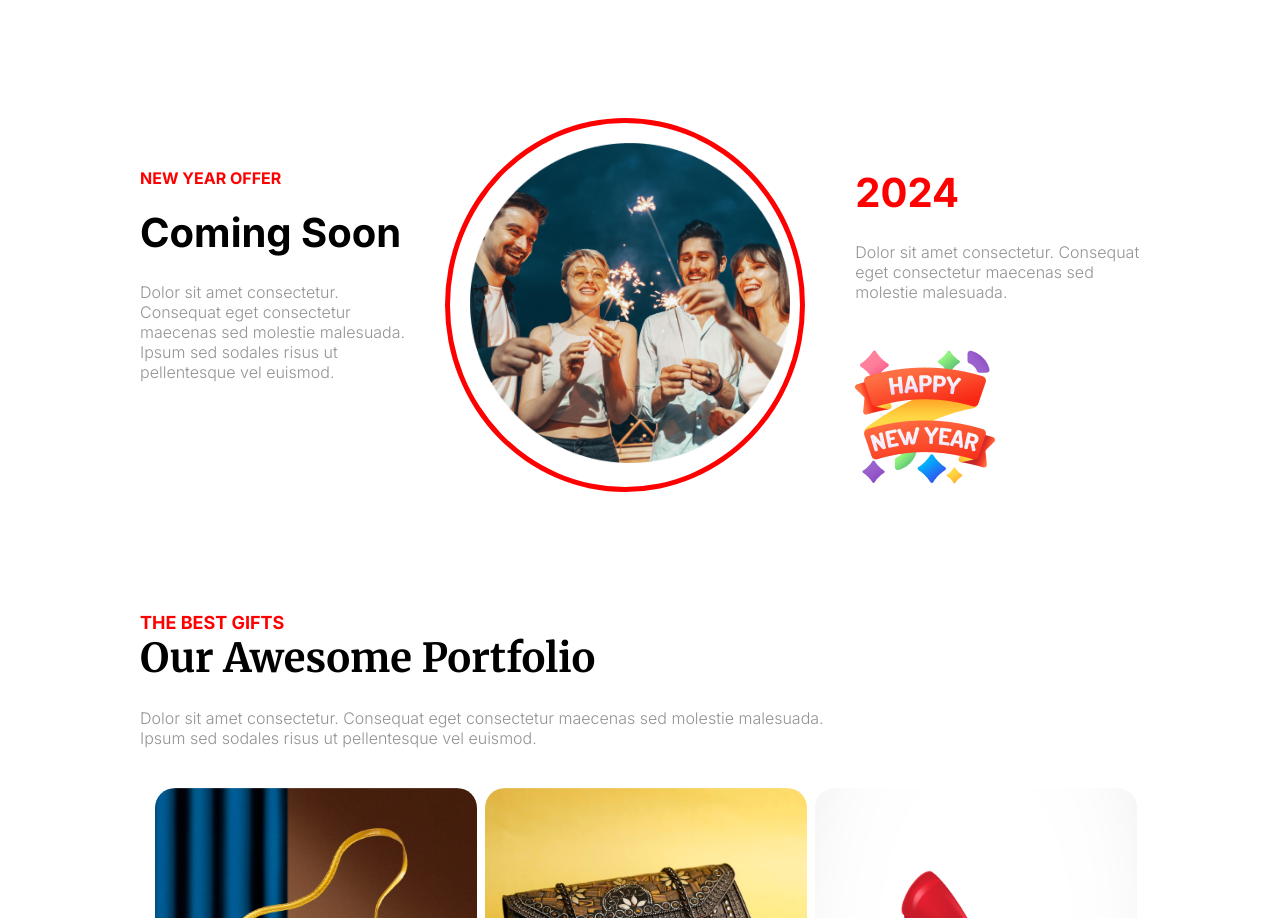
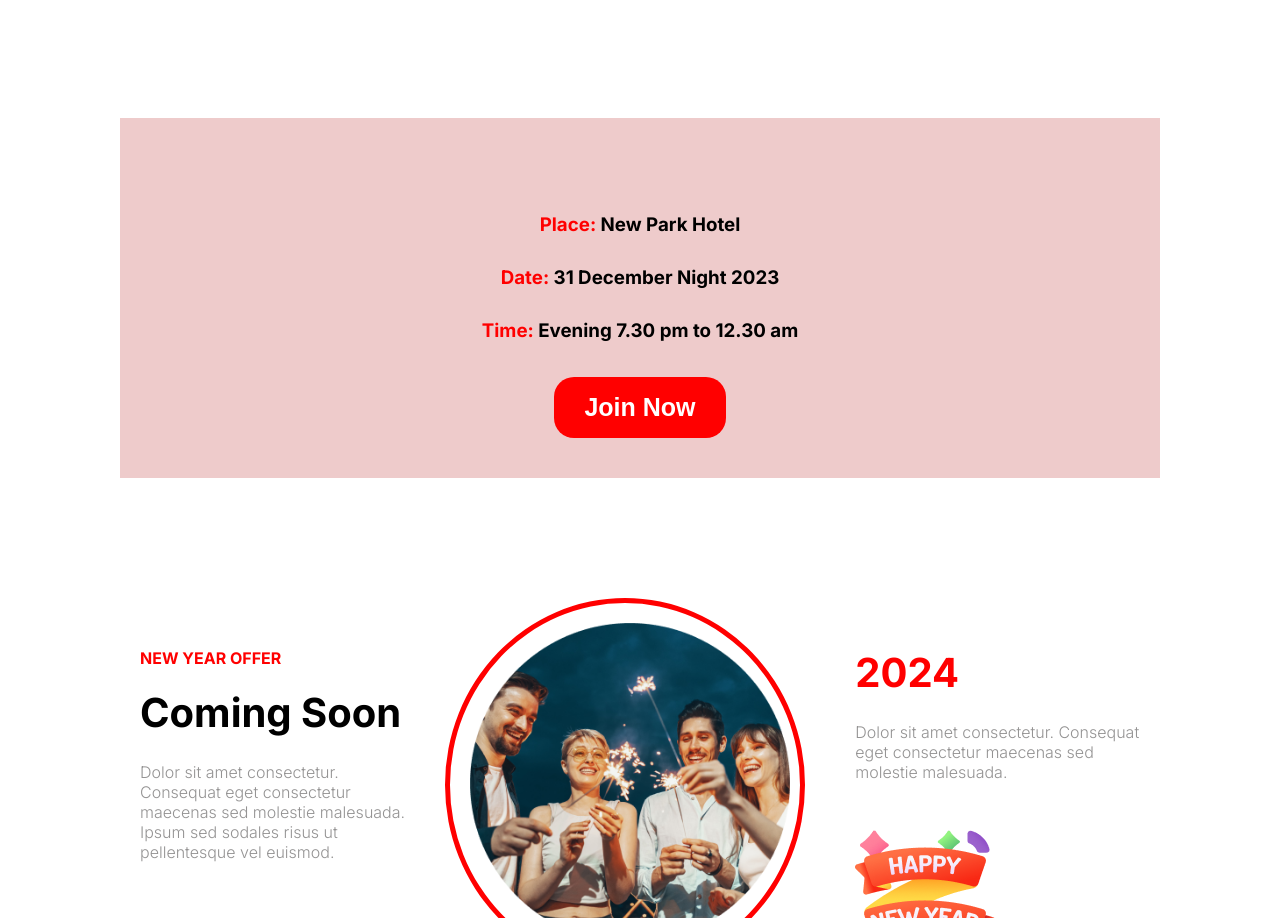
Before and after one commit to Ratulhasanuday/b9-assignment-1, a plain HTML site: page index.html in a window 1280 px wide. Shown: the part 1894-2812 px from the top of the page. Drawn offline with Linux system fonts and the light colour scheme.

Commit message:
finish assignment

```diff
--- a/index.html
+++ b/index.html
@@ -37,6 +37,13 @@
                 </div>
             </div>
             <div class="third-banner-img"><img width="300px" height="350px" src="image/Group 70.png" alt=""></div>
+        </div>
+        <div class="banner">
+            <h3><span>Place:</span>  New Park Hotel</h3>
+
+            <h3><span> Date:</span> 31 December Night 2023</h3>
+              <h3> <span> Time:</span>  Evening 7.30 pm to 12.30 am</h3>
+            <button class="banner-button">Join Now</button>
         </div>
     </header>
     <main>
--- a/style/style.css
+++ b/style/style.css
@@ -86,6 +86,30 @@ body{
     font-size: 15px;
     border-style: none;
 }
+.banner{
+    height: 200px;
+    margin: 120px;
+    background: #e4abab9c;
+    text-align: center;
+    padding: 80px;
+}
+.banner-button{
+    margin: 20px 0 50px 0;
+    background: #f00;
+    padding: 16px 30px;
+    font-size: 25px;
+    border: none;
+    border-radius: 20px;
+    color: #fff;
+    font-weight: 600;
+}
+.banner h3{
+    padding: 15px;
+}
+span{
+
+     color: #f00;
+}
 /* first section style */
 .first-section{
     display: flex;
@@ -168,6 +192,10 @@ body{
     width: 322px;
     border-radius: 20px;
 }
+img:hover{
+    background: #000;
+    border-radius: 0;
+}
 /* third section style */
 .third-section{
     text-align: center;
```
